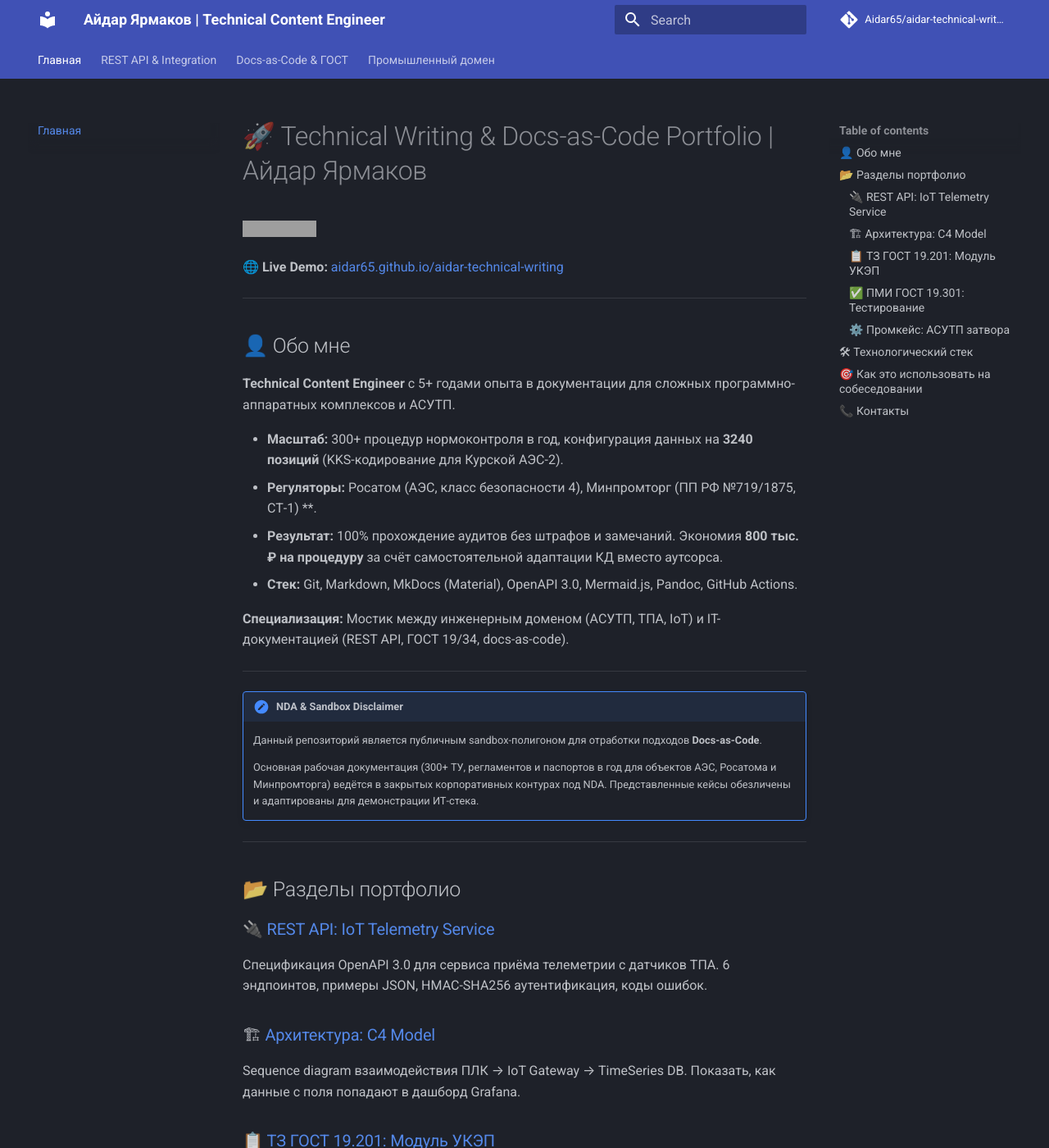
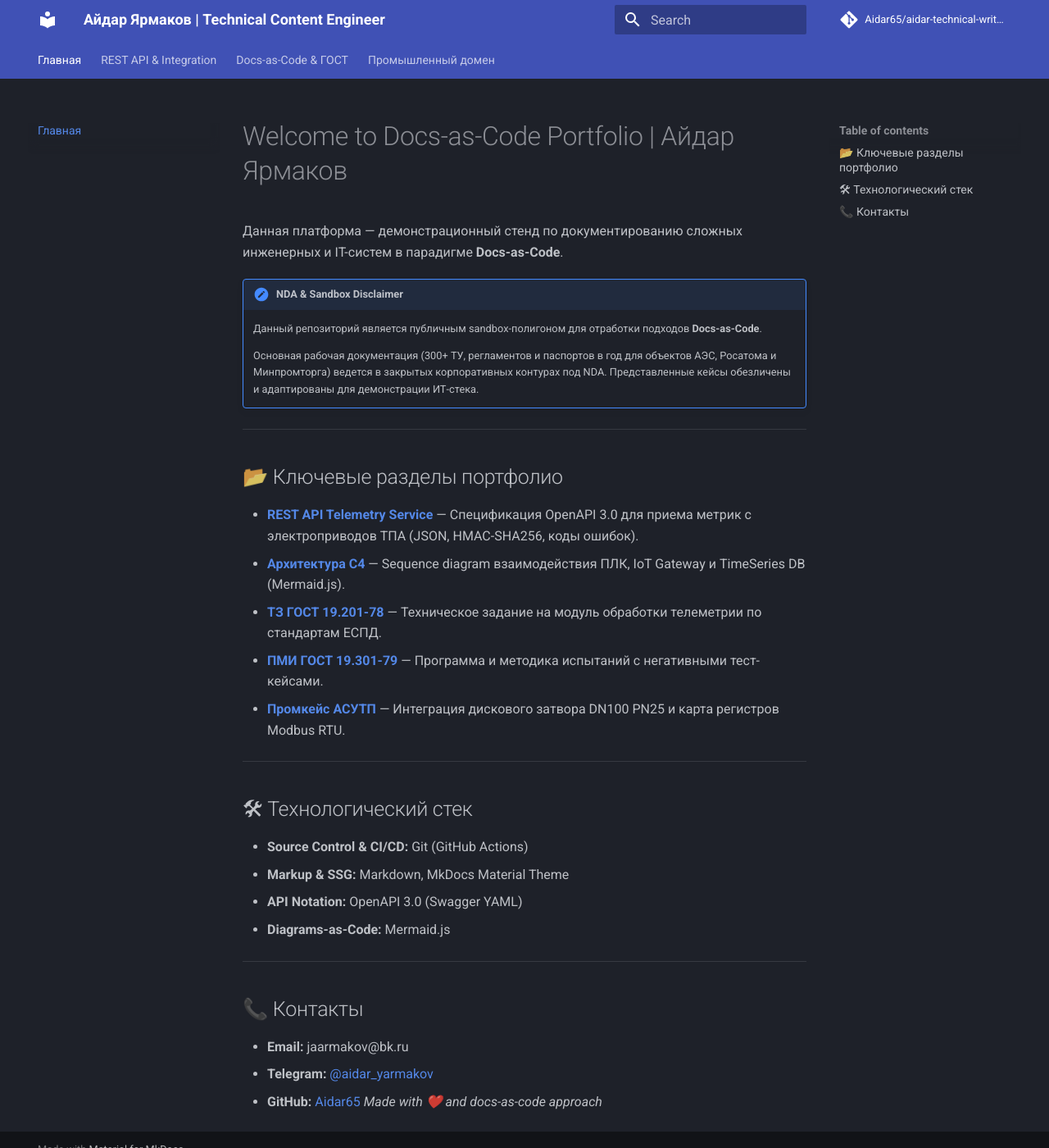
Before and after one commit to Aidar65/aidar-technical-writing, an MkDocs documentation site: the page built from docs/index.md, in a window 1280 px wide and 1400 px high. Shown: the whole window at 82% size. Built offline with MkDocs 1.6.1 and Material for MkDocs 9.7.7, drawn with Linux system fonts in a browser that asks for light colours; comment, search, counter and statistics services are not loaded; some of the changed text lies outside the part shown; grey boxes are pictures that could not be loaded.

Commit message:
docs(index): remove internal interview guidance section

```diff
--- a/docs/index.md
+++ b/docs/index.md
@@ -1,76 +1,34 @@
-# 🚀 Technical Writing & Docs-as-Code Portfolio | Айдар Ярмаков
+# Welcome to Docs-as-Code Portfolio | Айдар Ярмаков
 
-[![Deploy MkDocs](https://github.com/Aidar65/aidar-technical-writing/actions/workflows/deploy.yml/badge.svg)](https://github.com/Aidar65/aidar-technical-writing/actions/workflows/deploy.yml)
-
-🌐 **Live Demo:** [aidar65.github.io/aidar-technical-writing](https://aidar65.github.io/aidar-technical-writing)
-
----
-
-## 👤 Обо мне
-
-**Technical Content Engineer** с 5+ годами опыта в документации для сложных программно-аппаратных комплексов и АСУТП.
-
-- **Масштаб:** 300+ процедур нормоконтроля в год, конфигурация данных на **3240 позиций** (KKS-кодирование для Курской АЭС-2).
-- **Регуляторы:** Росатом (АЭС, класс безопасности 4), Минпромторг (ПП РФ №719/1875, СТ-1) **.
-- **Результат:** 100% прохождение аудитов без штрафов и замечаний. Экономия **800 тыс. ₽ на процедуру** за счёт самостоятельной адаптации КД вместо аутсорса.
-- **Стек:** Git, Markdown, MkDocs (Material), OpenAPI 3.0, Mermaid.js, Pandoc, GitHub Actions.
-
-**Специализация:** Мостик между инженерным доменом (АСУТП, ТПА, IoT) и IT-документацией (REST API, ГОСТ 19/34, docs-as-code).
-
----
+Данная платформа — демонстрационный стенд по документированию сложных инженерных и IT-систем в парадигме **Docs-as-Code**.
 
 !!! note "NDA & Sandbox Disclaimer"
     Данный репозиторий является публичным sandbox-полигоном для отработки подходов **Docs-as-Code**.
 
-    Основная рабочая документация (300+ ТУ, регламентов и паспортов в год для объектов АЭС, Росатома и Минпромторга) ведётся в закрытых корпоративных контурах под NDA. Представленные кейсы обезличены и адаптированы для демонстрации ИТ-стека.
+    Основная рабочая документация (300+ ТУ, регламентов и паспортов в год для объектов АЭС, Росатома и Минпромторга) ведется в закрытых корпоративных контурах под NDA. Представленные кейсы обезличены и адаптированы для демонстрации ИТ-стека.
 
 ---
 
-## 📂 Разделы портфолио
+## 📂 Ключевые разделы портфолио
 
-### 🔌 [REST API: IoT Telemetry Service](api/openapi.yaml)
-Спецификация OpenAPI 3.0 для сервиса приёма телеметрии с датчиков ТПА. 6 эндпоинтов, примеры JSON, HMAC-SHA256 аутентификация, коды ошибок.
-
-### 🏗 [Архитектура: C4 Model](architecture/c4-diagram.md)
-Sequence diagram взаимодействия ПЛК → IoT Gateway → TimeSeries DB. Показать, как данные с поля попадают в дашборд Grafana.
-
-### 📋 [ТЗ ГОСТ 19.201: Модуль УКЭП](gost-19/tz-module-ukip.md)
-Техническое задание на модуль шифрования и проверки УКЭП по требованиям ЗОКИИ (187-ФЗ, ГОСТ Р 34.12-2015). Полная структура ЕСПД.
-
-### ✅ [ПМИ ГОСТ 19.301: Тестирование](gost-19/pmi-ukip.md)
-Программа и методика испытаний с негативными тестами на эмуляцию MITM-атак, replay-атак и проверку валидности сертификатов.
-
-### ⚙️ [Промкейс: АСУТП затвора](industrial/asutp-valve.md)
-Спецификация дискового затвора DN100 PN25 + карта регистров Modbus RTU + пример интеграции с Python.
+* **[REST API Telemetry Service](api/openapi.md)** — Спецификация OpenAPI 3.0 для приема метрик с электроприводов ТПА (JSON, HMAC-SHA256, коды ошибок).
+* **[Архитектура C4](docs-code/architecture.md)** — Sequence diagram взаимодействия ПЛК, IoT Gateway и TimeSeries DB (Mermaid.js).
+* **[ТЗ ГОСТ 19.201-78](docs-code/tz-gost19.md)** — Техническое задание на модуль обработки телеметрии по стандартам ЕСПД.
+* **[ПМИ ГОСТ 19.301-79](docs-code/pmi-gost19.md)** — Программа и методика испытаний с негативными тест-кейсами.
+* **[Промкейс АСУТП](industrial/valve-asutp.md)** — Интеграция дискового затвора DN100 PN25 и карта регистров Modbus RTU.
 
 ---
 
 ## 🛠 Технологический стек
-
-| Категория | Инструменты |
-| :--- | :--- |
-| **Source Control & CI/CD** | Git, GitHub Actions |
-| **Markup & SSG** | Markdown, MkDocs Material Theme |
-| **API Notation** | OpenAPI 3.0 (Swagger YAML) |
-| **Diagrams-as-Code** | Mermaid.js |
-| **Conversion** | Pandoc (MD → DOCX/PDF по ГОСТ) |
-
----
-
-## 🎯 Как это использовать на собеседовании
-
-1. **Откройте Live Demo** — там собранная документация с навигацией.
-2. **Покажите коммит-хистори** — я версионирую документацию как код (ветки, PR, ревью).
-3. **Спросите про стек** — я могу объяснить, почему выбрал MkDocs, а не Confluence; почему OpenAPI 3.0, а не 2.0.
+* **Source Control & CI/CD:** Git (GitHub Actions)
+* **Markup & SSG:** Markdown, MkDocs Material Theme
+* **API Notation:** OpenAPI 3.0 (Swagger YAML)
+* **Diagrams-as-Code:** Mermaid.js
 
 ---
 
 ## 📞 Контакты
-
-- **Email:** jaarmakov@bk.ru
-- **Telegram:** [@Ambassador_ru](https://t.me/Ambassador_ru)
-- **GitHub:** [Aidar65](https://github.com/Aidar65)
-
----
-
+* **Email:** jaarmakov@bk.ru
+* **Telegram:** [@aidar_yarmakov](https://t.me/aidar_yarmakov)
+* **GitHub:** [Aidar65](https://github.com/Aidar65)
 *Made with ❤️ and docs-as-code approach*
```
